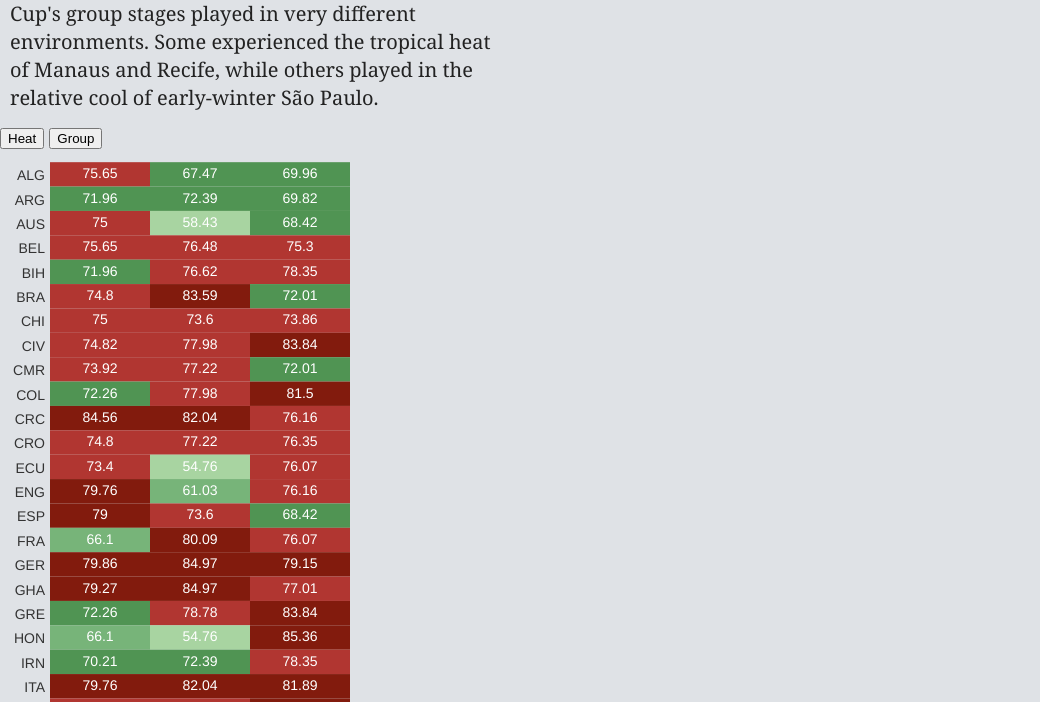
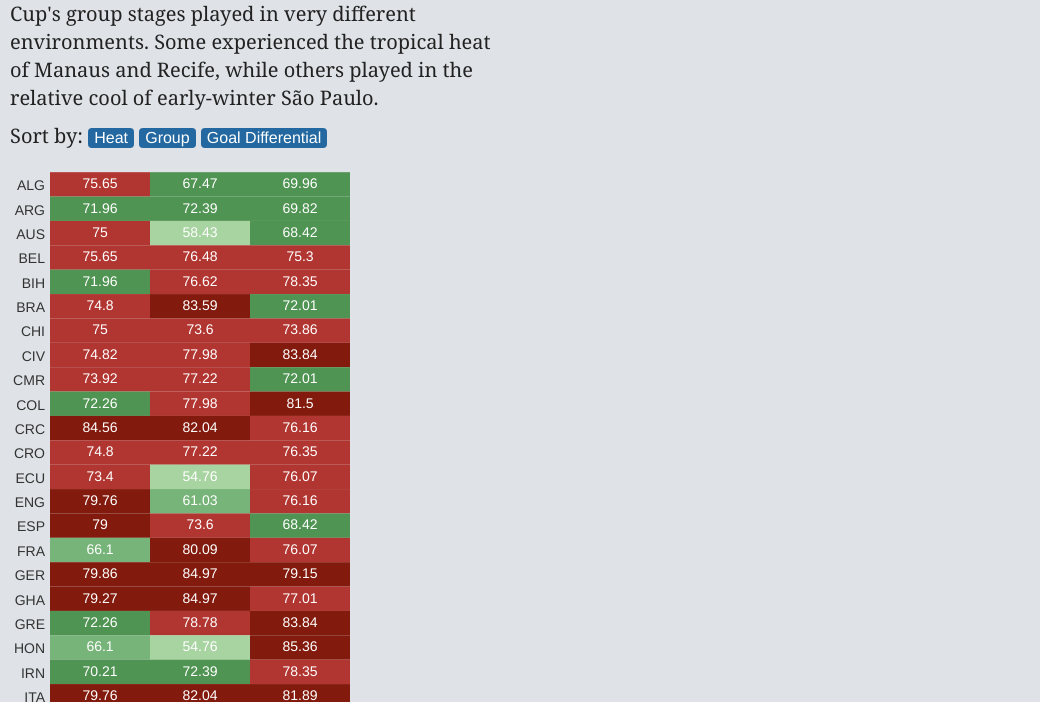
Before and after one commit to futuraprime/world-cup-heat, a website: page index.html in a window 1280 px wide. Shown: the part 98-800 px from the top of the page, without its empty margins (0-1040 px from the left). Drawn offline with Linux system fonts and the light colour scheme.

Commit message:
Another sorter.

```diff
--- a/index.html
+++ b/index.html
@@ -16,9 +16,11 @@
   <div class="intro-text">
     <p>The thirty-two countries that entered the World Cup's group stages played in very different environments. Some experienced the tropical heat of Manaus and Recife, while others played in the relative cool of early-winter São Paulo.</p>
   </div>
-  <div class="sorters">
-    <button id="sort_heat">Heat</button>
-    <button id="sort_group">Group</button>
+  <div class="sorters intro-text">
+    Sort by:
+    <button class="sort-button" id="sort_heat">Heat</button>
+    <button class="sort-button" id="sort_group">Group</button>
+    <button class="sort-button" id="sort_differential">Goal Differential</button>
   </div>
   <div id="interactive"></div>
   <div class="credits">
--- a/js/main.js
+++ b/js/main.js
@@ -96,5 +96,11 @@
       }
       resort(comparator);
     });
+    $('#sort_differential').click(function() {
+      function comparator(a, b) {
+        return b.goal_difference - a.goal_difference || b.goals_for - a.goals_for || b.goals_against - a.goals_against;
+      }
+      resort(comparator);
+    });
   });
 }).call(this, jQuery, _, d3);
```
